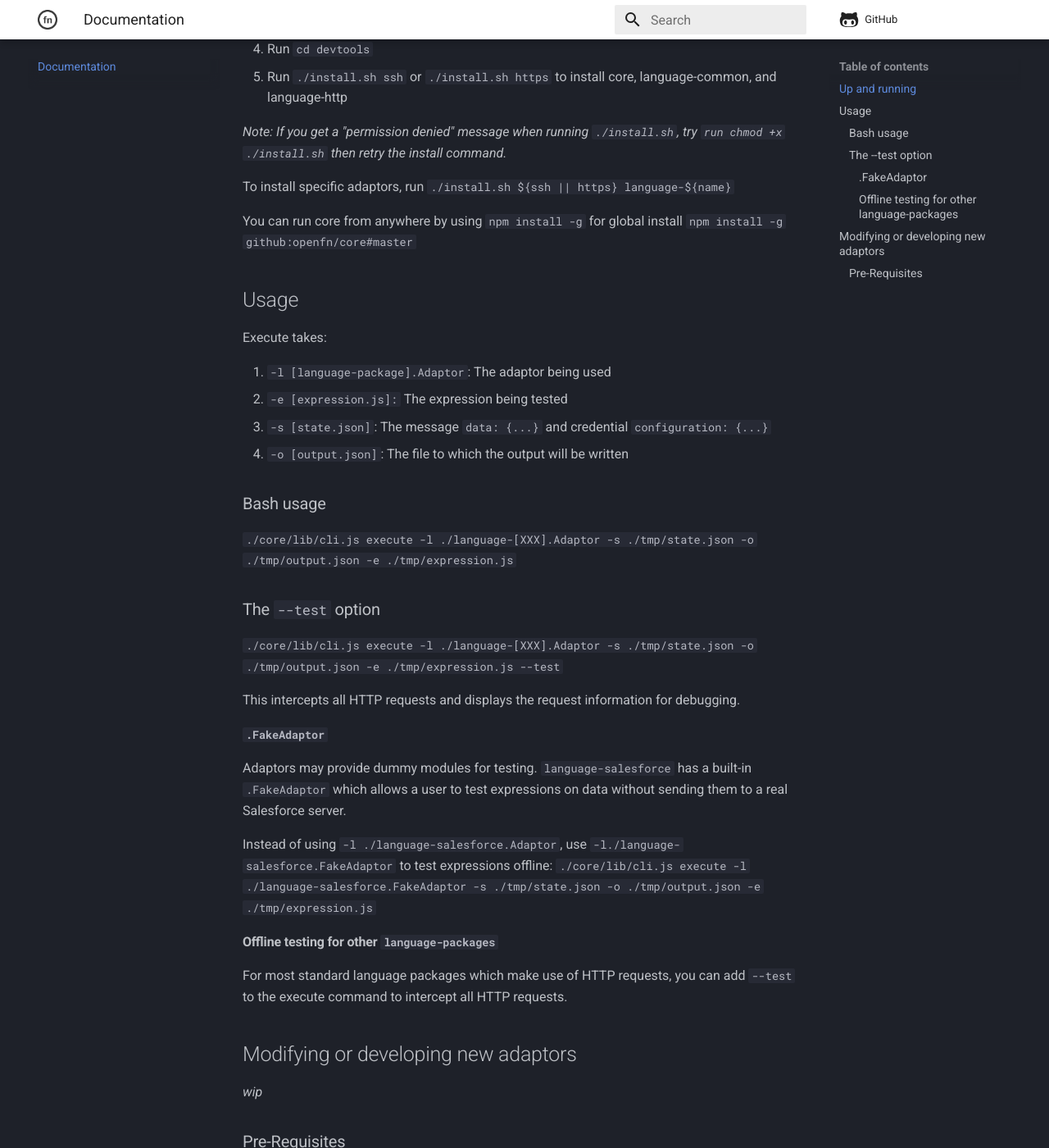
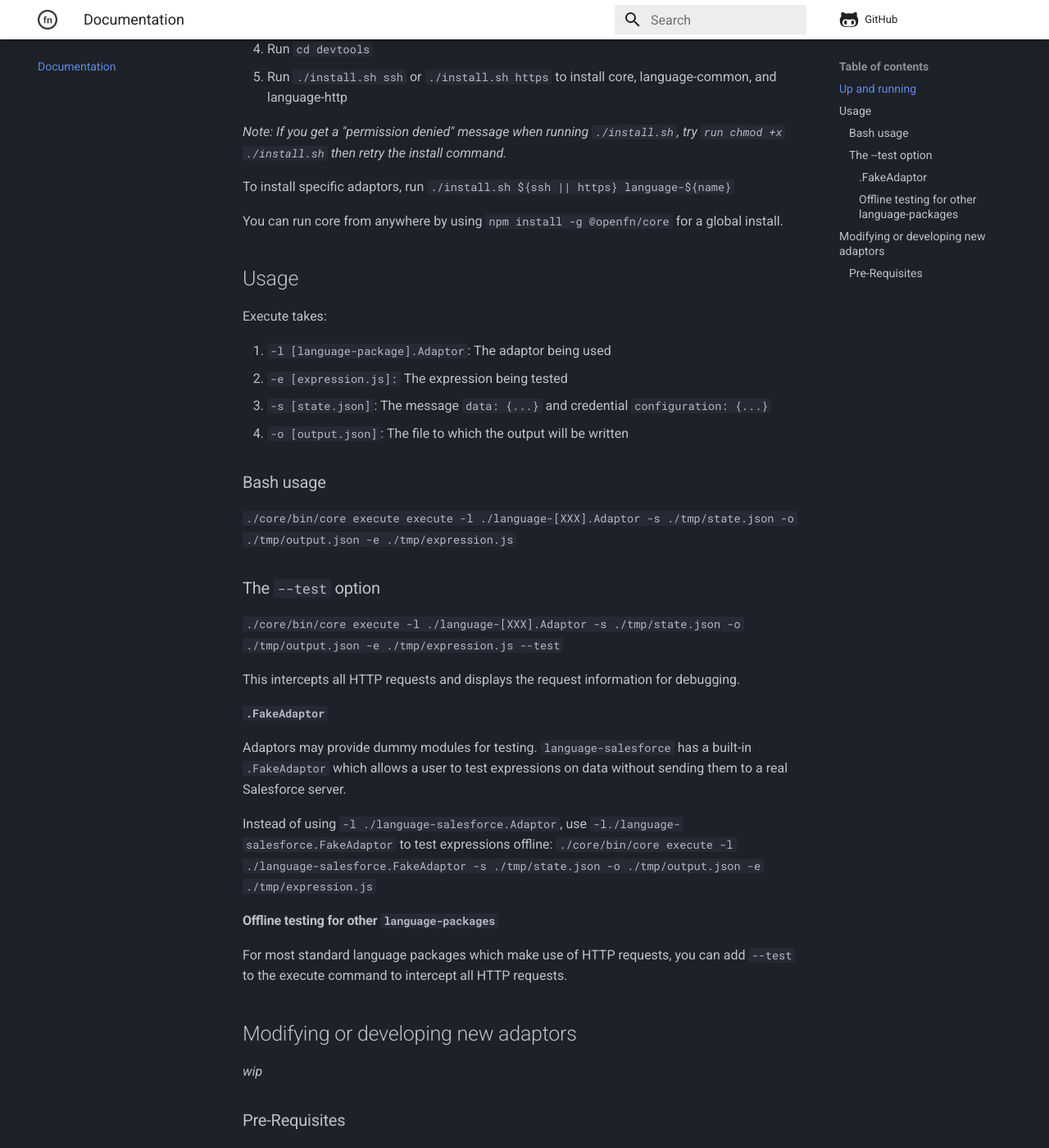
Before and after one commit to OpenFn/devtools, an MkDocs documentation site: the page built from docs/index.md, in a window 1280 px wide and 1400 px high, scrolled down 450 px. Shown: the whole window at 82% size. Built offline with MkDocs 1.6.1 and Material for MkDocs 9.7.7, drawn with Linux system fonts in a browser that asks for light colours; a script that is not in the unit is left out; comment, search, counter and statistics services are not loaded.

```diff
--- a/docs/index.md
+++ b/docs/index.md
@@ -17,10 +17,11 @@ and developing new adaptors (language-packages).
 _Note: If you get a "permission denied" message when running `./install.sh`, try
 `run chmod +x ./install.sh ` then retry the install command._
 
-To install specific adaptors, run `./install.sh ${ssh || https} language-${name}`
+To install specific adaptors, run
+`./install.sh ${ssh || https} language-${name}`
 
-You can run core from anywhere by using `npm install -g` for global install
-`npm install -g github:openfn/core#master`
+You can run core from anywhere by using `npm install -g @openfn/core` for a
+global install.
 
 ## Usage
 
@@ -28,16 +29,17 @@ Execute takes:
 
 1. `-l [language-package].Adaptor`: The adaptor being used
 2. `-e [expression.js]:` The expression being tested
-3. `-s [state.json]`: The message `data: {...}` and credential `configuration: {...}`
+3. `-s [state.json]`: The message `data: {...}` and credential
+   `configuration: {...}`
 4. `-o [output.json]`: The file to which the output will be written
 
 ### Bash usage
 
-`./core/lib/cli.js execute -l ./language-[XXX].Adaptor -s ./tmp/state.json -o ./tmp/output.json -e ./tmp/expression.js`
+`./core/bin/core execute execute -l ./language-[XXX].Adaptor -s ./tmp/state.json -o ./tmp/output.json -e ./tmp/expression.js`
 
 ### The `--test` option
 
-`./core/lib/cli.js execute -l ./language-[XXX].Adaptor -s ./tmp/state.json -o ./tmp/output.json -e ./tmp/expression.js --test`
+`./core/bin/core execute -l ./language-[XXX].Adaptor -s ./tmp/state.json -o ./tmp/output.json -e ./tmp/expression.js --test`
 
 This intercepts all HTTP requests and displays the request information for
 debugging.
@@ -48,9 +50,9 @@ Adaptors may provide dummy modules for testing. `language-salesforce` has a
 built-in `.FakeAdaptor` which allows a user to test expressions on data without
 sending them to a real Salesforce server.
 
-Instead of using `-l ./language-salesforce.Adaptor`,
-use `-l./language-salesforce.FakeAdaptor` to test expressions offline:
-`./core/lib/cli.js execute -l ./language-salesforce.FakeAdaptor -s ./tmp/state.json -o ./tmp/output.json -e ./tmp/expression.js`
+Instead of using `-l ./language-salesforce.Adaptor`, use
+`-l./language-salesforce.FakeAdaptor` to test expressions offline:
+`./core/bin/core execute -l ./language-salesforce.FakeAdaptor -s ./tmp/state.json -o ./tmp/output.json -e ./tmp/expression.js`
 
 #### Offline testing for other `language-packages`
 
```
Also changed, not shown: 1 other file.
